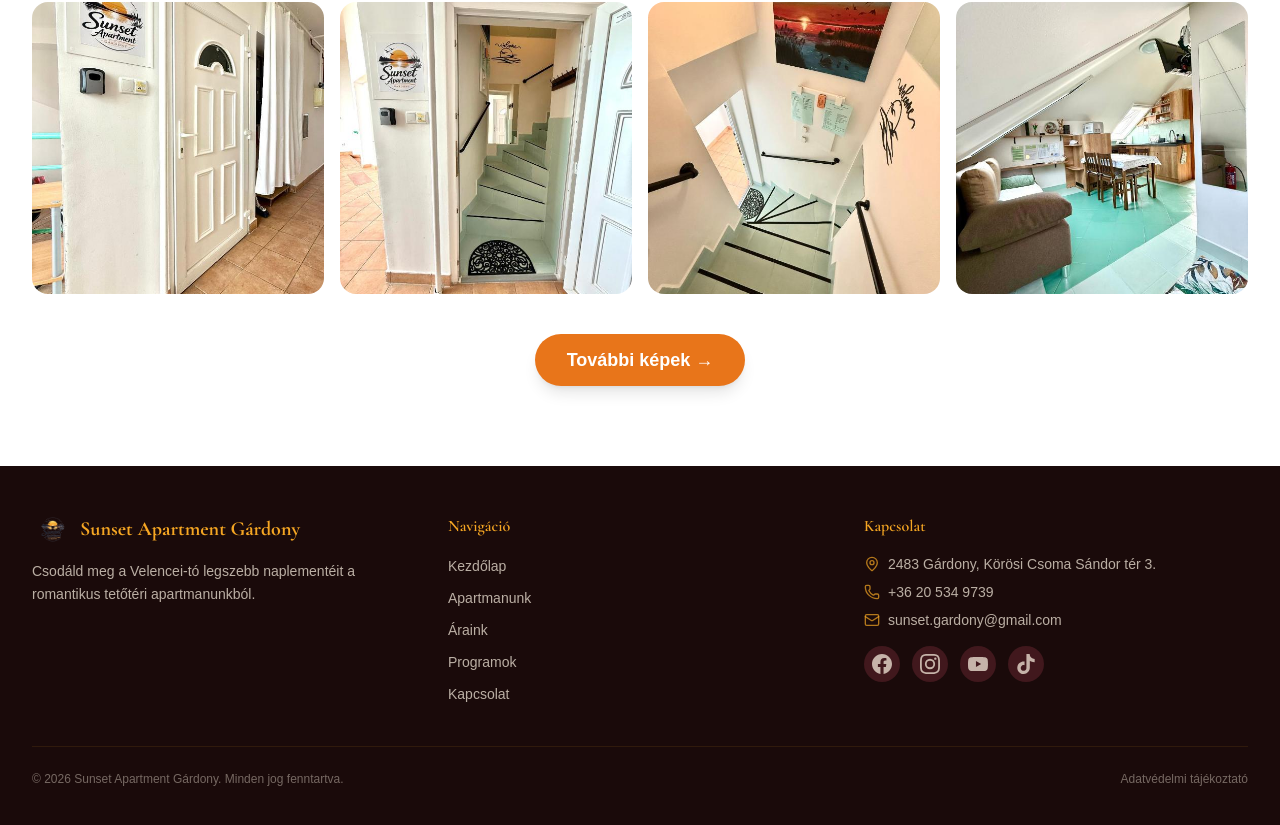
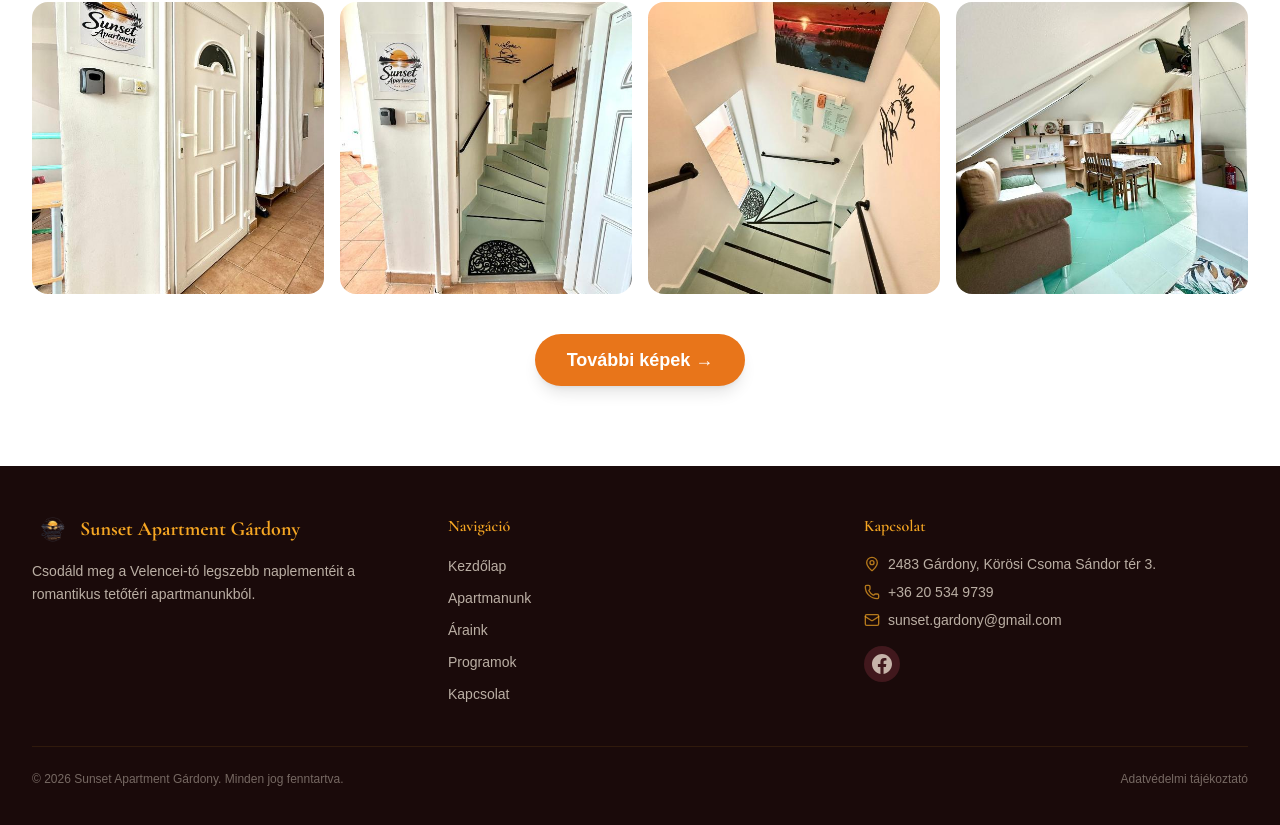
Before and after one commit to Smc05/sunetgardony, a Next.js app: page / in a window 1280 px wide. Shown: the part 1466-2291 px from the top of the page. Built offline with nearby package versions, Linux system fonts and the light colour scheme.

Commit message:
final sunset 1.0

```diff
--- a/src/app/apartmanunk/page.tsx
+++ b/src/app/apartmanunk/page.tsx
@@ -54,10 +54,10 @@
             {/* Képek az Apartmanról */}
             <div className="grid grid-cols-2 gap-3">
               {[
-                "/assets/images/gallery/839688042.jpg",
-                "/assets/images/gallery/839687937.jpg",
-                "/assets/images/gallery/839688297.jpg",
-                "/assets/images/gallery/839687636.jpg",
+                "/assets/images/gallery/10.jpg",
+                "/assets/images/gallery/7.jpg",
+                "/assets/images/gallery/14.jpg",
+                "/assets/images/gallery/9.jpg",
               ].map((src, i) => (
                 <div key={i} className="aspect-[4/3] relative overflow-hidden rounded-xl">
                   <Image
@@ -151,7 +151,7 @@
         </div>
       </section>
 
-      {/* Videó szekció */}
+      {/* Videó szekció
       <section className="py-20 bg-sunset-cream">
         <div className="max-w-4xl mx-auto px-4 sm:px-6 lg:px-8">
           <h2 className="font-[family-name:var(--font-playfair)] text-3xl font-bold text-sunset-burgundy text-center mb-4">
@@ -159,7 +159,7 @@
           </h2>
           <div className="w-20 h-1 sunset-gradient mx-auto rounded-full mb-12" />
 
-          {/* Placeholder videó */}
+
           <div className="aspect-video bg-sunset-dark/10 rounded-2xl flex items-center justify-center">
             <div className="text-center">
               <div className="w-20 h-20 mx-auto mb-4 bg-sunset-light rounded-full flex items-center justify-center">
@@ -175,7 +175,7 @@
           </div>
         </div>
       </section>
-
+        */}
       {/* Térkép */}
       <section className="py-20 bg-white">
         <div className="max-w-6xl mx-auto px-4 sm:px-6 lg:px-8">
--- a/src/components/Footer.tsx
+++ b/src/components/Footer.tsx
@@ -17,33 +17,6 @@
     icon: (
       <svg className="w-5 h-5" fill="currentColor" viewBox="0 0 24 24">
         <path d="M24 12.073c0-6.627-5.373-12-12-12s-12 5.373-12 12c0 5.99 4.388 10.954 10.125 11.854v-8.385H7.078v-3.47h3.047V9.43c0-3.007 1.792-4.669 4.533-4.669 1.312 0 2.686.235 2.686.235v2.953H15.83c-1.491 0-1.956.925-1.956 1.874v2.25h3.328l-.532 3.47h-2.796v8.385C19.612 23.027 24 18.062 24 12.073z" />
-      </svg>
-    ),
-  },
-  {
-    label: "Instagram",
-    href: "https://instagram.com",
-    icon: (
-      <svg className="w-5 h-5" fill="currentColor" viewBox="0 0 24 24">
-        <path d="M12 2.163c3.204 0 3.584.012 4.85.07 3.252.148 4.771 1.691 4.919 4.919.058 1.265.069 1.645.069 4.849 0 3.205-.012 3.584-.069 4.849-.149 3.225-1.664 4.771-4.919 4.919-1.266.058-1.644.07-4.85.07-3.204 0-3.584-.012-4.849-.07-3.26-.149-4.771-1.699-4.919-4.92-.058-1.265-.07-1.644-.07-4.849 0-3.204.013-3.583.07-4.849.149-3.227 1.664-4.771 4.919-4.919 1.266-.057 1.645-.069 4.849-.069zM12 0C8.741 0 8.333.014 7.053.072 2.695.272.273 2.69.073 7.052.014 8.333 0 8.741 0 12c0 3.259.014 3.668.072 4.948.2 4.358 2.618 6.78 6.98 6.98C8.333 23.986 8.741 24 12 24c3.259 0 3.668-.014 4.948-.072 4.354-.2 6.782-2.618 6.979-6.98.059-1.28.073-1.689.073-4.948 0-3.259-.014-3.667-.072-4.947-.196-4.354-2.617-6.78-6.979-6.98C15.668.014 15.259 0 12 0zm0 5.838a6.162 6.162 0 100 12.324 6.162 6.162 0 000-12.324zM12 16a4 4 0 110-8 4 4 0 010 8zm6.406-11.845a1.44 1.44 0 100 2.881 1.44 1.44 0 000-2.881z" />
-      </svg>
-    ),
-  },
-  {
-    label: "YouTube",
-    href: "https://youtube.com",
-    icon: (
-      <svg className="w-5 h-5" fill="currentColor" viewBox="0 0 24 24">
-        <path d="M23.498 6.186a3.016 3.016 0 00-2.122-2.136C19.505 3.545 12 3.545 12 3.545s-7.505 0-9.377.505A3.017 3.017 0 00.502 6.186C0 8.07 0 12 0 12s0 3.93.502 5.814a3.016 3.016 0 002.122 2.136c1.871.505 9.376.505 9.376.505s7.505 0 9.377-.505a3.015 3.015 0 002.122-2.136C24 15.93 24 12 24 12s0-3.93-.502-5.814zM9.545 15.568V8.432L15.818 12l-6.273 3.568z" />
-      </svg>
-    ),
-  },
-  {
-    label: "TikTok",
-    href: "https://tiktok.com",
-    icon: (
-      <svg className="w-5 h-5" fill="currentColor" viewBox="0 0 24 24">
-        <path d="M12.525.02c1.31-.02 2.61-.01 3.91-.02.08 1.53.63 3.09 1.75 4.17 1.12 1.11 2.7 1.62 4.24 1.79v4.03c-1.44-.05-2.89-.35-4.2-.97-.57-.26-1.1-.59-1.62-.93-.01 2.92.01 5.84-.02 8.75-.08 1.4-.54 2.79-1.35 3.94-1.31 1.92-3.58 3.17-5.91 3.21-1.43.08-2.86-.31-4.08-1.03-2.02-1.19-3.44-3.37-3.65-5.71-.02-.5-.03-1-.01-1.49.18-1.9 1.12-3.72 2.58-4.96 1.66-1.44 3.98-2.13 6.15-1.72.02 1.48-.04 2.96-.04 4.44-.99-.32-2.15-.23-3.02.37-.63.41-1.11 1.04-1.36 1.75-.21.51-.15 1.07-.14 1.61.24 1.64 1.82 3.02 3.5 2.87 1.12-.01 2.19-.66 2.77-1.61.19-.33.4-.67.41-1.06.1-1.79.06-3.57.07-5.36.01-4.03-.01-8.05.02-12.07z" />
       </svg>
     ),
   },
```
